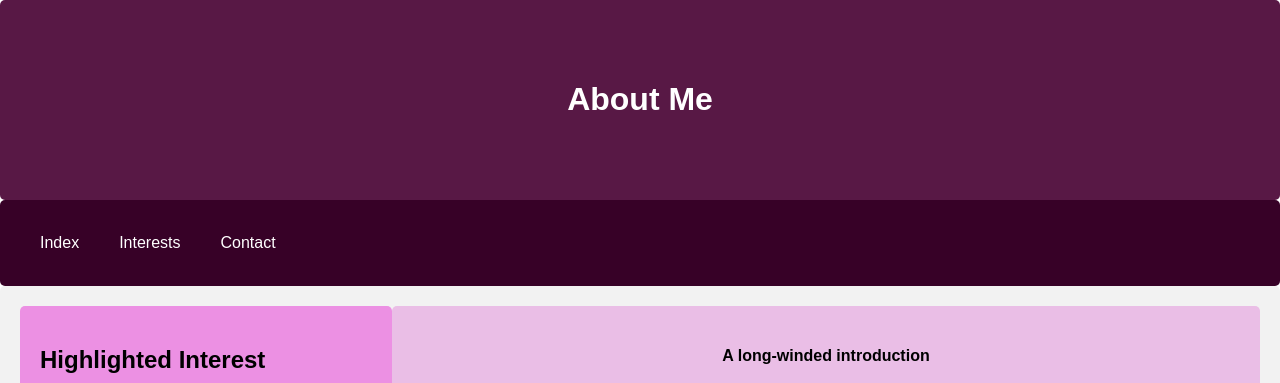
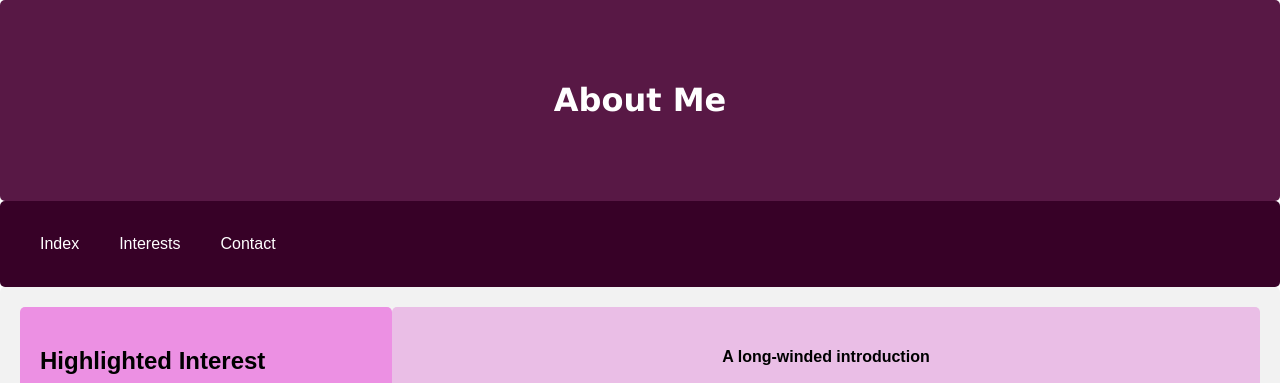
Before and after one commit to elarte-iu/info-architecture, a plain HTML site: page about.html in a window 1280 px wide. Shown: the top 383 px of the page. Drawn offline with Linux system fonts and the light colour scheme.

Commit message:
Update about.html

```diff
--- a/about.html
+++ b/about.html
@@ -7,7 +7,7 @@
 </head>
 <body>
     <div class="header">
-        <h1>About Me</h1>
+      <h1 style="font-family:Verdana, Geneva, Tahoma, sans-serif; text-align:center">About Me</h1>
       </div>
     <div class="navbar">
         <a href="https://elarte-iu.github.io/info-architecture/index.html">Index</a>
```
